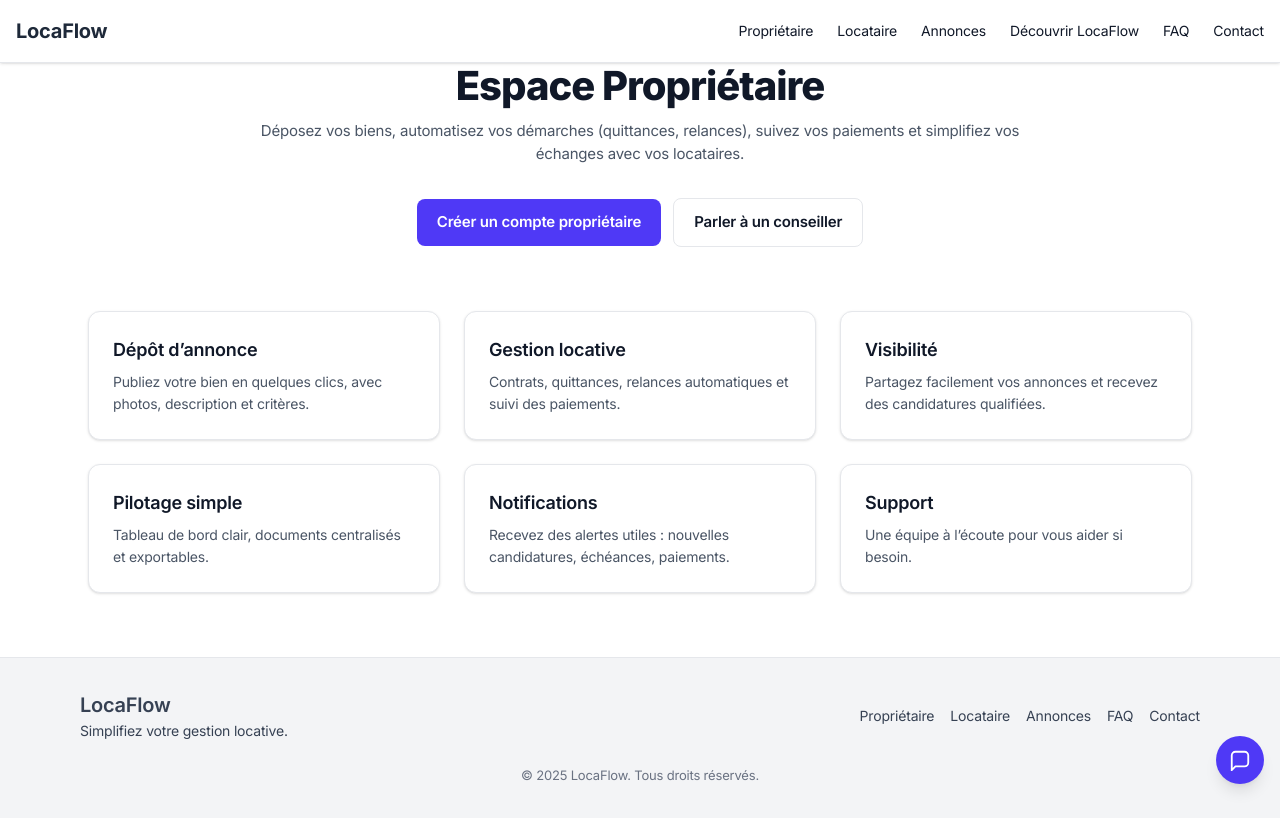
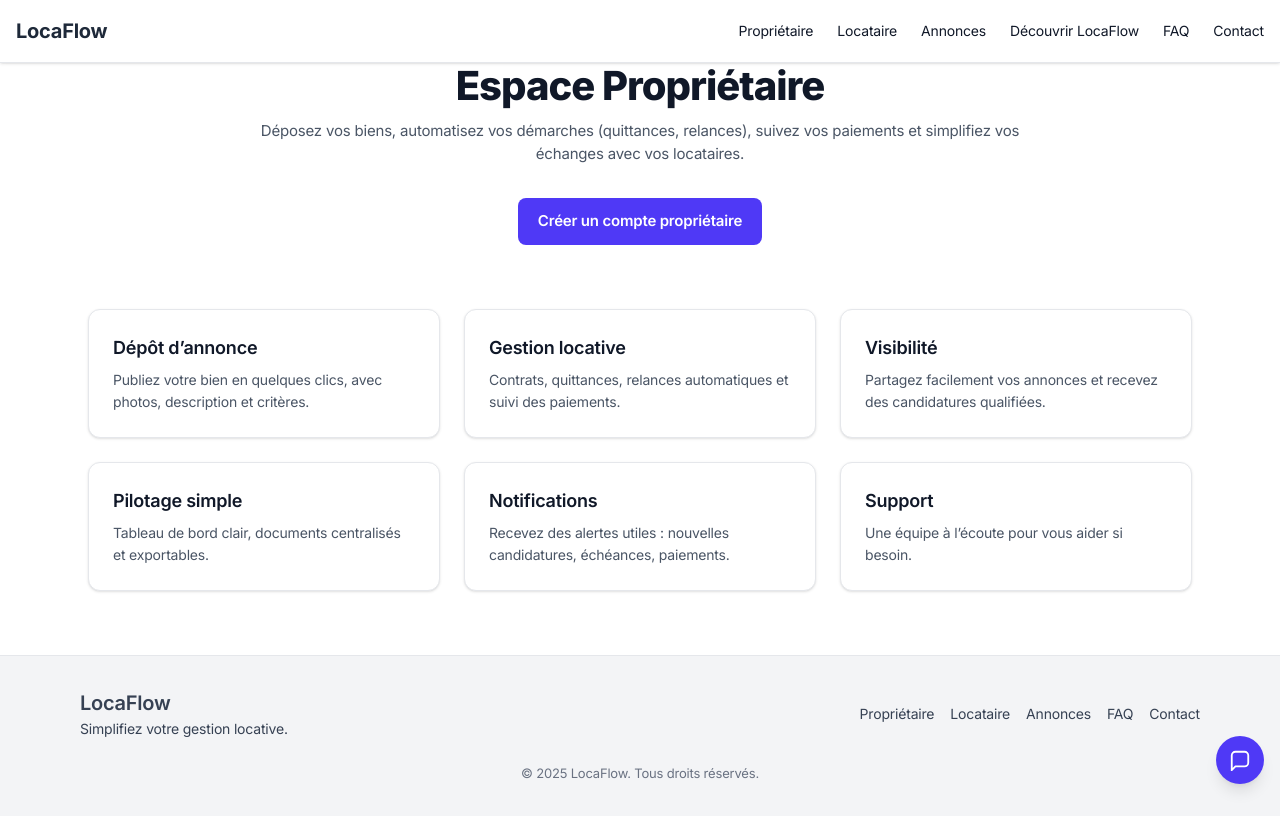
Before and after one commit to mikaelpackowski/LocaFlow-01, a Next.js app: page /proprietaire in a window 1280 px wide. Built offline with nearby package versions, Linux system fonts and the light colour scheme.

Commit message:
Update page.tsx

```diff
--- a/app/(default)/proprietaire/page.tsx
+++ b/app/(default)/proprietaire/page.tsx
@@ -1,4 +1,3 @@
-
 export const metadata = {
   title: "Espace Propriétaire | LocaFlow",
   description:
@@ -17,18 +16,12 @@ export default function ProprietairePage() {
           suivez vos paiements et simplifiez vos échanges avec vos locataires.
         </p>
 
-        <div className="mt-8 flex items-center justify-center gap-3">
+        <div className="mt-8 flex items-center justify-center">
           <a
             href="/proprietaire/inscription"
             className="rounded-lg bg-indigo-600 px-5 py-3 font-semibold text-white hover:bg-indigo-500"
           >
             Créer un compte propriétaire
-          </a>
-          <a
-            href="/contact"
-            className="rounded-lg border px-5 py-3 font-semibold hover:bg-gray-50"
-          >
-            Parler à un conseiller
           </a>
         </div>
       </header>
```
